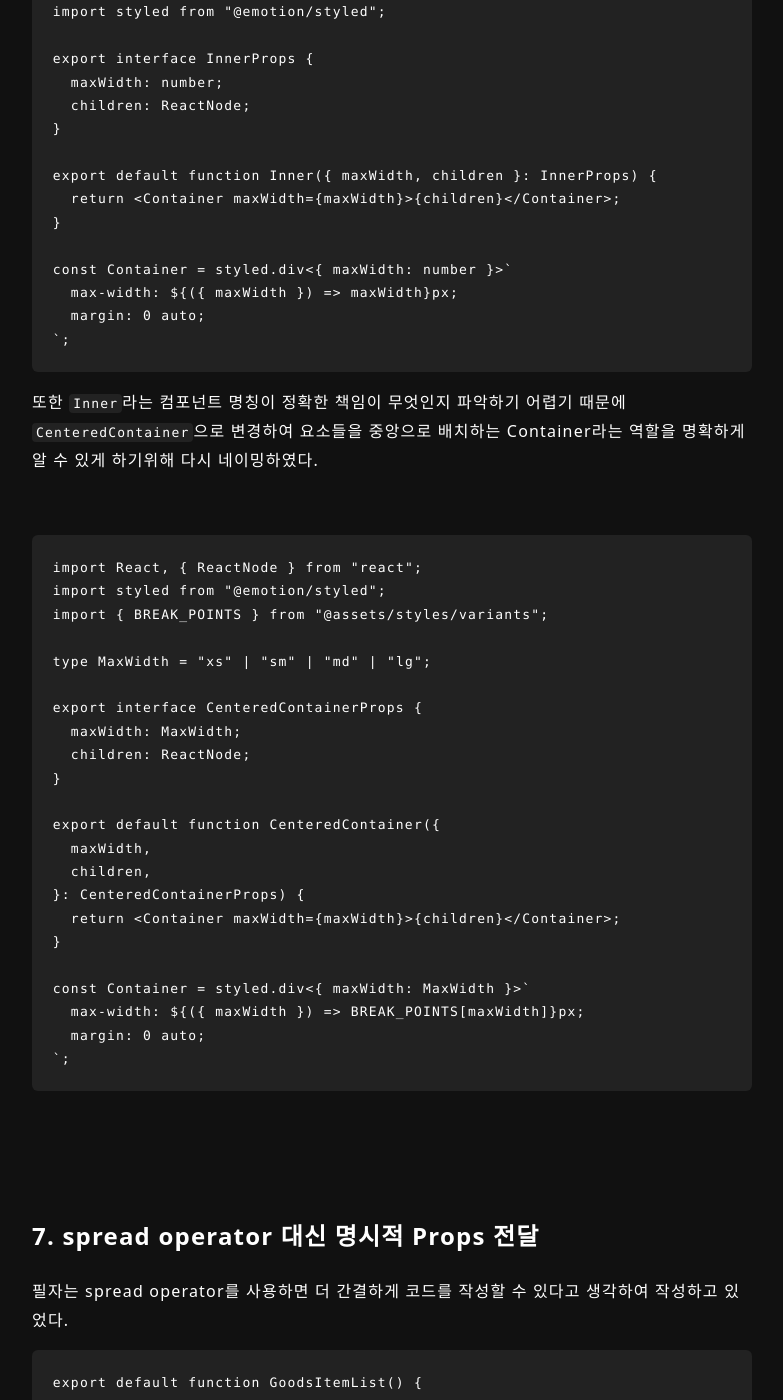
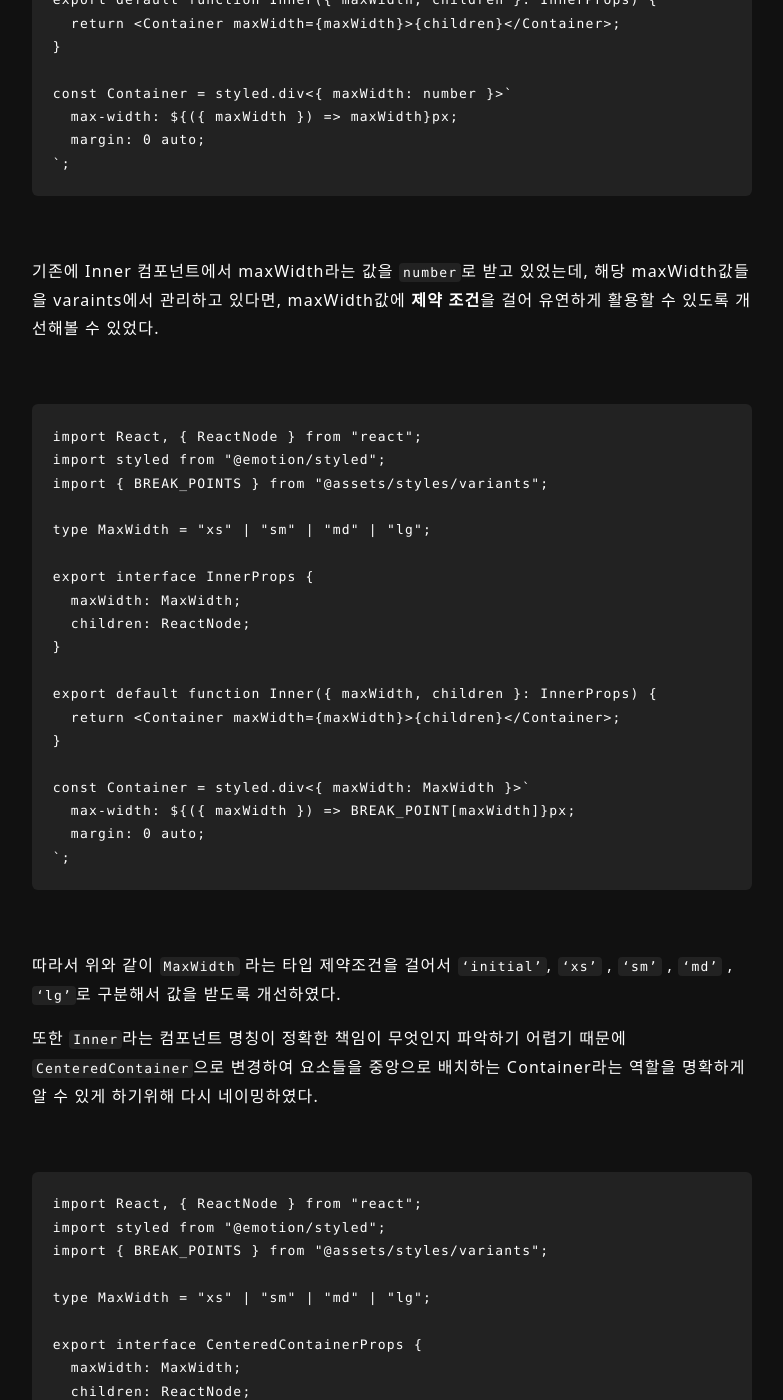
Before and after one commit to kang-kibong/kang-kibong.github.io, a Jekyll site: the page built from _posts/2024-07-15-[카카오 테크 캠퍼스 2기] 1차 코드리뷰 반영 및 리팩토링 진행기.md, in a window 1280 px wide and 1400 px high, scrolled down 7612 px. Shown: the whole window, without its empty margins (248-1031 px from the left). Built offline with Jekyll 4.4.1, drawn with Linux system fonts in a browser that asks for light colours; some of the changed text lies outside the part shown.

Commit message:
fix: "[카카오 테크 캠퍼스 2기] 1차 코드리뷰 반영 및 리팩토링 진행기" 포스팅 수정

````diff
--- a/_posts/2024-07-15-[카카오 테크 캠퍼스 2기] 1차 코드리뷰 반영 및 리팩토링 진행기.md
+++ b/_posts/2024-07-15-[카카오 테크 캠퍼스 2기] 1차 코드리뷰 반영 및 리팩토링 진행기.md
@@ -82,6 +82,8 @@ export default function PrivateRoute() {
 }
 ```
 
+<br />
+
 **PrivateRoute**는 라우팅과 관련된 컴포넌트로, 라우팅 기능과 밀접한 관계가 있다.
 
 기존에 이 컴포넌트를 `components/common`에서 관리하고 있었지만, **Colocation** 원칙을 준수하여 **routes** 폴더로 이동시켰다.
@@ -154,17 +156,11 @@ export default function PrivateRoute() {
 
 ![스크린샷 2024-07-09 오후 3.43.00.png](https://www.notion.so/image/https%3A%2F%2Fprod-files-secure.s3.us-west-2.amazonaws.com%2F13897cab-0dd6-431f-b847-04477372a586%2F65e46791-93c0-40be-96e0-4e4639ff6b0f%2F%25E1%2584%2589%25E1%2585%25B3%25E1%2584%258F%25E1%2585%25B3%25E1%2584%2585%25E1%2585%25B5%25E1%2586%25AB%25E1%2584%2589%25E1%2585%25A3%25E1%2586%25BA_2024-07-09_%25E1%2584%258B%25E1%2585%25A9%25E1%2584%2592%25E1%2585%25AE_3.43.00.png?id=5655bcfc-f268-49fb-9e10-66423ee44f15&table=block)
 
-이전 코드에서는 maxWidth에 대한 값들을 `assets/variants`라는 파일에서 관리하고 있었다.
-
 <br />
 
 ![스크린샷 2024-07-09 오후 3.43.31.png](https://www.notion.so/image/https%3A%2F%2Fprod-files-secure.s3.us-west-2.amazonaws.com%2F13897cab-0dd6-431f-b847-04477372a586%2F07b05441-80a1-40ee-905f-1f48f33198d9%2F%25E1%2584%2589%25E1%2585%25B3%25E1%2584%258F%25E1%2585%25B3%25E1%2584%2585%25E1%2585%25B5%25E1%2586%25AB%25E1%2584%2589%25E1%2585%25A3%25E1%2586%25BA_2024-07-09_%25E1%2584%258B%25E1%2585%25A9%25E1%2584%2592%25E1%2585%25AE_3.43.31.png?id=16af2b38-fe81-4e65-9abe-fce08c84d9b3&table=block)|![스크린샷 2024-07-09 오후 3.43.46.png](https://www.notion.so/image/https%3A%2F%2Fprod-files-secure.s3.us-west-2.amazonaws.com%2F13897cab-0dd6-431f-b847-04477372a586%2Fe0be7e07-9819-452e-a057-9c79c6ea5d76%2F%25E1%2584%2589%25E1%2585%25B3%25E1%2584%258F%25E1%2585%25B3%25E1%2584%2585%25E1%2585%25B5%25E1%2586%25AB%25E1%2584%2589%25E1%2585%25A3%25E1%2586%25BA_2024-07-09_%25E1%2584%258B%25E1%2585%25A9%25E1%2584%2592%25E1%2585%25AE_3.43.46.png?id=8a7d5a06-46c4-4891-a66c-30b409738f3e&table=block)
 
-<br />
-
-기존에 Inner 컴포넌트에서 maxWidth라는 값을 number로 받고 있었는데, 해당 maxWidth값들을 varaints에서 관리하고 있다면, maxWidth값에 **제약 조건**을 걸어 유연하게 활용할 수 있도록 개선해볼 수 있었다.
-
-따라서 다음과 같이 `MaxWidth` 라는 타입 제약조건을 걸어서 `‘initial’`, `‘xs’` , `‘sm’` , `‘md’` , `‘lg’`로 구분해서 값을 받도록 개선하였다.
+이전에는 maxWidth에 대한 값들을 `assets/variants`라는 파일에서 관리하고 있었다.
 
 <br />
 
@@ -186,6 +182,38 @@ const Container = styled.div<{ maxWidth: number }>`
   margin: 0 auto;
 `;
 ```
+
+<br />
+
+기존에 Inner 컴포넌트에서 maxWidth라는 값을 `number`로 받고 있었는데, 해당 maxWidth값들을 varaints에서 관리하고 있다면, maxWidth값에 **제약 조건**을 걸어 유연하게 활용할 수 있도록 개선해볼 수 있었다.
+
+<br />
+
+```tsx
+import React, { ReactNode } from "react";
+import styled from "@emotion/styled";
+import { BREAK_POINTS } from "@assets/styles/variants";
+
+type MaxWidth = "xs" | "sm" | "md" | "lg";
+
+export interface InnerProps {
+  maxWidth: MaxWidth;
+  children: ReactNode;
+}
+
+export default function Inner({ maxWidth, children }: InnerProps) {
+  return <Container maxWidth={maxWidth}>{children}</Container>;
+}
+
+const Container = styled.div<{ maxWidth: MaxWidth }>`
+  max-width: ${({ maxWidth }) => BREAK_POINT[maxWidth]}px;
+  margin: 0 auto;
+`;
+```
+
+<br />
+
+따라서 위와 같이 `MaxWidth` 라는 타입 제약조건을 걸어서 `‘initial’`, `‘xs’` , `‘sm’` , `‘md’` , `‘lg’`로 구분해서 값을 받도록 개선하였다.
 
 또한 `Inner`라는 컴포넌트 명칭이 정확한 책임이 무엇인지 파악하기 어렵기 때문에 `CenteredContainer`으로 변경하여 요소들을 중앙으로 배치하는 Container라는 역할을 명확하게 알 수 있게 하기위해 다시 네이밍하였다.
 
@@ -220,7 +248,7 @@ const Container = styled.div<{ maxWidth: MaxWidth }>`
 <br />
 <br />
 
-# 7. spread operator 대신 명시적 Props 전달
+# 7. spread operator 대신 명시적으로 Props 전달
 
 필자는 spread operator를 사용하면 더 간결하게 코드를 작성할 수 있다고 생각하여 작성하고 있었다.
 
@@ -244,6 +272,8 @@ export default function GoodsItemList() {
   );
 }
 ```
+
+<br />
 
 하지만 spread operator를 사용하면 **존재하지 않는 props를 TypeScript가 인지하지 못하는 문제**가 발생할 수 있다.
 
@@ -305,6 +335,8 @@ const commonStyles = css`
 export default commonStyles;
 ```
 
+<br />
+
 이후 resetStyles와 commonStyles를 모두 Global Provider에 styles에 전달해주어야 하기 때문에
 
 styles디렉토리에 `index.tsx`로 컴포넌트 파일을 만들어 모든 style의 파일들을 하나로 모으고 Global Provider도 이안에서 관리하도록 분리해보았다.
@@ -326,6 +358,8 @@ export default function GlobalStyles() {
   return <Global styles={globalStyles} />;
 }
 ```
+
+<br />
 
 이후 GlobalStyles 컴포넌트만 프로젝트 루트에 사용하기만 하면 된다.
 
````
Also changed, not shown: 2 other files.
